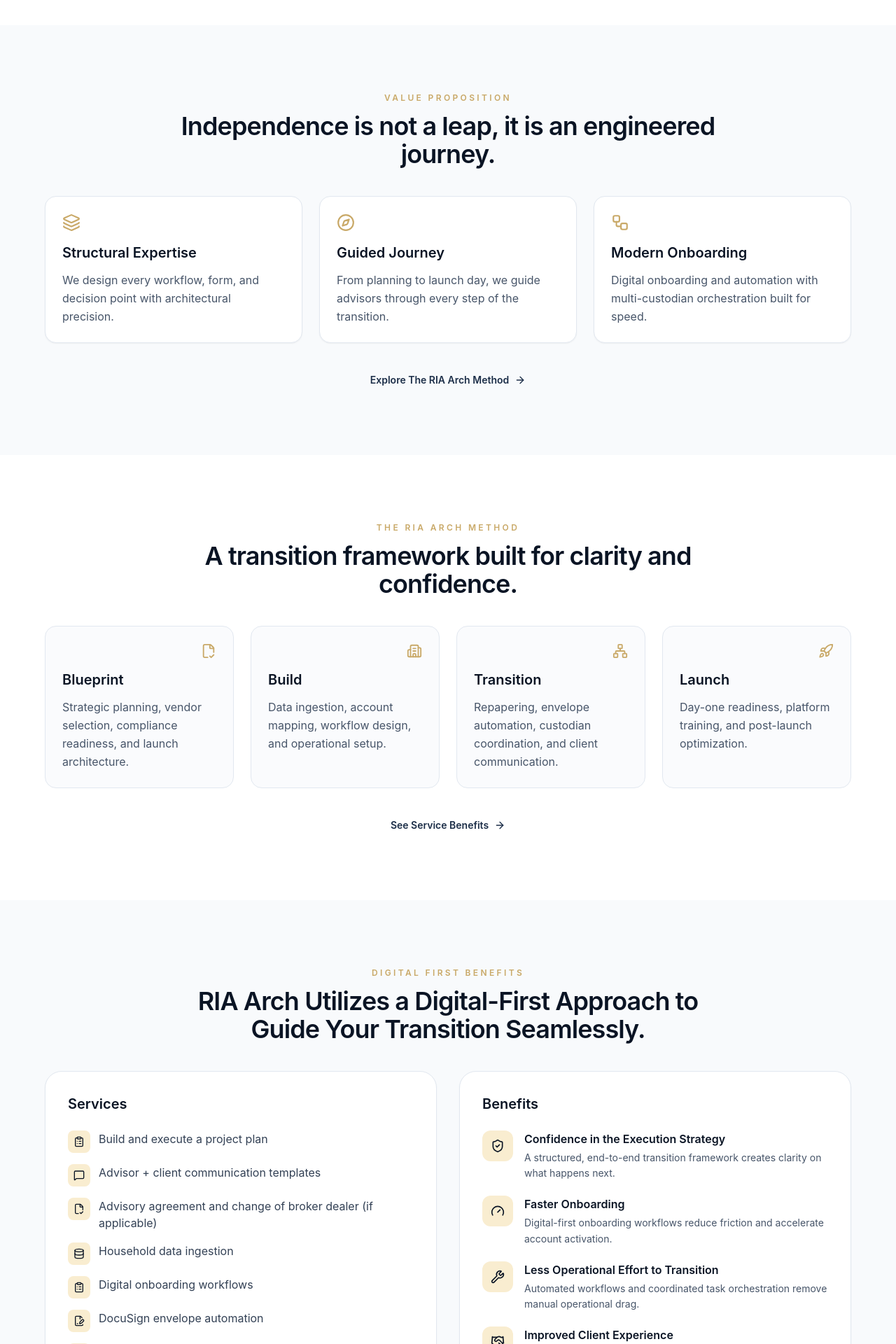
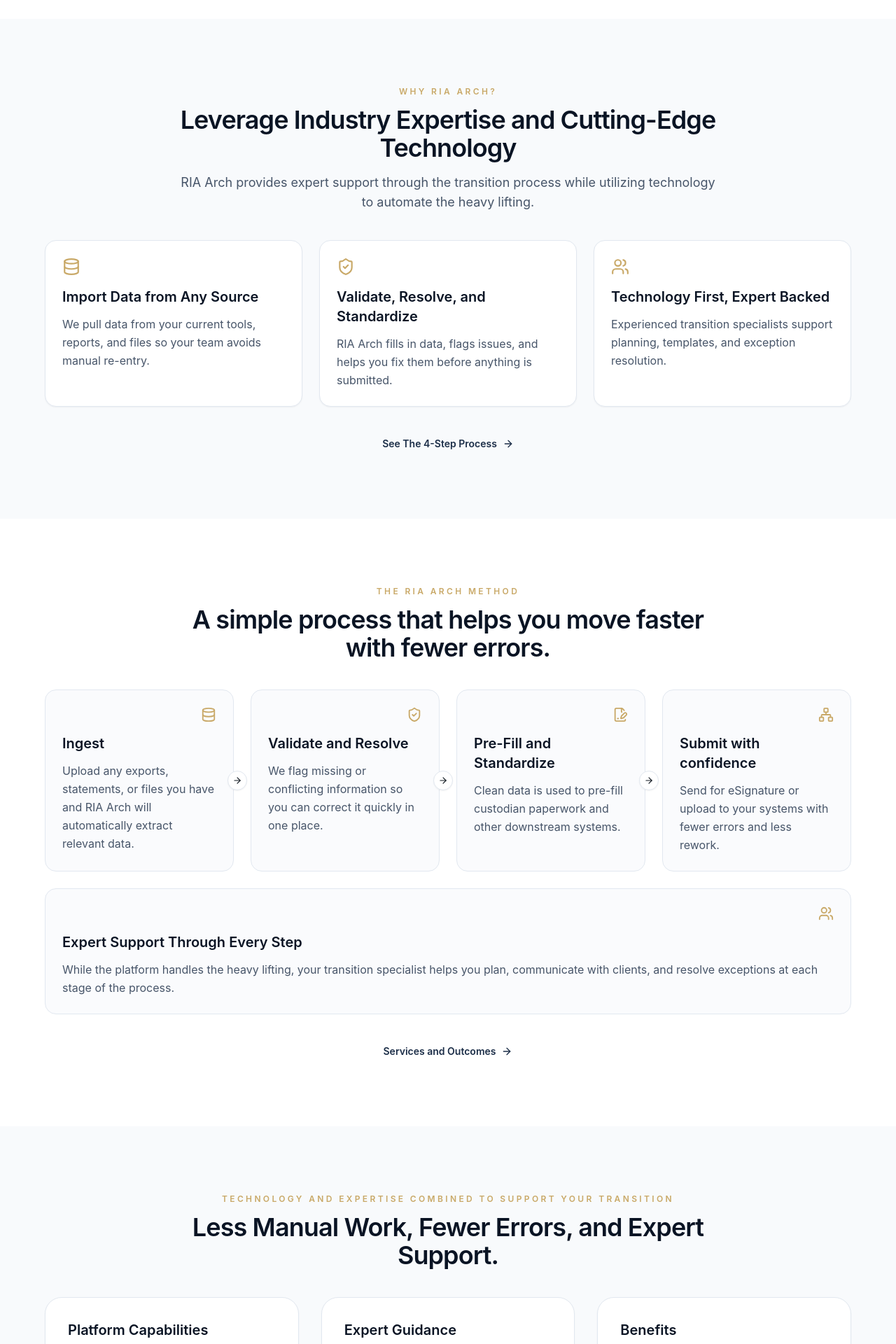
Before and after one commit to DonoAg/RIA_Arch_Landing, a React (Vite) app: page / in a window 1280 px wide. Shown: the part 880-2800 px from the top of the page at 70% size. Built offline with nearby package versions, Linux system fonts and the light colour scheme.

Commit message:
Updated page to more eplicitly call out value proposition

```diff
--- a/src/components/SiteFooter.tsx
+++ b/src/components/SiteFooter.tsx
@@ -3,9 +3,11 @@
     <footer className="bg-navy-900 px-6 py-14 text-slate-300 md:px-10">
       <div className="mx-auto grid w-full max-w-6xl gap-8 md:grid-cols-4">
         <div>
-          <h4 className="text-sm font-semibold uppercase tracking-widest text-gold-200">Services</h4>
-          <a href="#services" className="mt-3 block text-sm text-slate-400 hover:text-gold-200">
-            Digital-First Services
+          <h4 className="text-sm font-semibold uppercase tracking-widest text-gold-200">
+            Why RIA Arch?
+          </h4>
+          <a href="#value" className="mt-3 block text-sm text-slate-400 hover:text-gold-200">
+            Why RIA Arch?
           </a>
         </div>
         <div>
--- a/src/components/SiteHeader.tsx
+++ b/src/components/SiteHeader.tsx
@@ -12,8 +12,8 @@
           <img src="/ria-arch-logo.png" alt="RIA Arch" className="h-10 w-auto rounded-sm" />
         </a>
         <nav className="hidden items-center gap-8 text-sm font-medium text-slate-700 lg:flex">
-          <a href="#services" className="transition hover:text-navy-900">
-            Services
+          <a href="#value" className="transition hover:text-navy-900">
+            Why RIA Arch?
           </a>
           <a href="#process" className="transition hover:text-navy-900">
             Method
--- a/src/pages/AboutPage.tsx
+++ b/src/pages/AboutPage.tsx
@@ -16,7 +16,7 @@
     role: 'Founder & CEO',
     image: '/adrian-larsen-headshot.png',
     bio: [
-      'Adrian Larsen has over 15 years of experience in RIA onboarding, custody platform strategy, and advisor transitions. He has held key roles at Fidelity Investments and LPL Financial, where he led complex RIA implementations, platform design initiatives, and large scale breakaway transitions. Adrian brings deep operational expertise and a modern, structured approach to helping advisors launch and scale independent firms with confidence.',
+      'Adrian Larsen has over 25 years of experience in RIA onboarding, custody platform strategy, and advisor transitions. He has held key roles at Fidelity Investments and LPL Financial, where he led complex RIA implementations, platform design initiatives, and large scale breakaway transitions. Adrian brings deep operational expertise and a modern, structured approach to helping advisors launch and scale independent firms with confidence.',
       'Across every role, Adrian has been the structural guide behind successful transitions, blending strategic clarity, operational precision, and a deep understanding of advisor psychology. His work has supported hundreds of advisors in launching, scaling, and optimizing their independent firms.',
       'Today, he brings that expertise to RIA Arch, helping advisors engineer the passage to independence with confidence and modern, platform ready structure.',
     ],
--- a/src/pages/WelcomePage.tsx
+++ b/src/pages/WelcomePage.tsx
@@ -1,23 +1,16 @@
 import {
   ArrowRight,
-  Building2,
   ClipboardList,
-  Compass,
   Database,
   FileCheck2,
   FileSignature,
   Gauge,
   Handshake,
-  Layers,
   LayoutDashboard,
   MessageSquare,
   Network,
-  Rocket,
-  Scale,
-  Share2,
   ShieldCheck,
   Users,
-  Wrench,
   Workflow,
 } from 'lucide-react'
 import { ReadyToBuildCta } from '../components/ReadyToBuildCta'
@@ -26,83 +19,83 @@
 
 const pillars = [
   {
-    title: 'Structural Expertise',
-    body: 'We design every workflow, form, and decision point with architectural precision.',
-    icon: Layers,
+    title: 'Import Data from Any Source',
+    body: 'We pull data from your current tools, reports, and files so your team avoids manual re-entry.',
+    icon: Database,
   },
   {
-    title: 'Guided Journey',
-    body: 'From planning to launch day, we guide advisors through every step of the transition.',
-    icon: Compass,
+    title: 'Validate, Resolve, and Standardize',
+    body: 'RIA Arch fills in data, flags issues, and helps you fix them before anything is submitted.',
+    icon: ShieldCheck,
   },
   {
-    title: 'Modern Onboarding',
-    body: 'Digital onboarding and automation with multi-custodian orchestration built for speed.',
-    icon: Workflow,
+    title: 'Technology First, Expert Backed',
+    body: 'Experienced transition specialists support planning, templates, and exception resolution.',
+    icon: Users,
   },
 ]
 
 const methodSteps = [
   {
-    title: 'Blueprint',
-    detail: 'Strategic planning, vendor selection, compliance readiness, and launch architecture.',
-    icon: FileCheck2,
+    title: 'Ingest',
+    detail: 'Upload any exports, statements, or files you have and RIA Arch will automatically extract relevant data.',
+    icon: Database,
   },
   {
-    title: 'Build',
-    detail: 'Data ingestion, account mapping, workflow design, and operational setup.',
-    icon: Building2,
+    title: 'Validate and Resolve',
+    detail:
+      'We flag missing or conflicting information so you can correct it quickly in one place.',
+    icon: ShieldCheck,
   },
   {
-    title: 'Transition',
-    detail: 'Repapering, envelope automation, custodian coordination, and client communication.',
-    icon: Network,
+    title: 'Pre-Fill and Standardize',
+    detail: 'Clean data is used to pre-fill custodian paperwork and other downstream systems.',
+    icon: FileSignature,
   },
   {
-    title: 'Launch',
-    detail: 'Day-one readiness, platform training, and post-launch optimization.',
-    icon: Rocket,
+    title: 'Submit with confidence',
+    detail: 'Send for eSignature or upload to your systems with fewer errors and less rework.',
+    icon: Network,
   },
 ]
 
 const benefits = [
   {
-    title: 'Confidence in the Execution Strategy',
-    description: 'A structured, end-to-end transition framework creates clarity on what happens next.',
-    icon: ShieldCheck,
-  },
-  {
-    title: 'Faster Onboarding',
-    description: 'Digital-first onboarding workflows reduce friction and accelerate account activation.',
+    title: 'Transition Faster',
+    description: 'Automation cuts manual work so you can complete your transition sooner.',
     icon: Gauge,
   },
   {
-    title: 'Less Operational Effort to Transition',
-    description: 'Automated workflows and coordinated task orchestration remove manual operational drag.',
-    icon: Wrench,
+    title: 'Fewer NIGOs and Rework',
+    description: 'Issues are caught early, so fewer items come back for correction.',
+    icon: FileCheck2,
   },
   {
-    title: 'Improved Client Experience',
-    description:
-      'Clear communication and streamlined onboarding create a smoother client transition journey.',
+    title: 'More Consistent Data',
+    description: 'The same clean data flows into your core systems and reduces mismatches.',
+    icon: Workflow,
+  },
+  {
+    title: 'Less Stress on your Team',
+    description: 'Your specialist helps with planning, communications, and exceptions when they happen.',
     icon: Handshake,
   },
 ]
 
-const capabilities = [
-  { title: 'Build and execute a project plan', icon: ClipboardList },
-  { title: 'Advisor + client communication templates', icon: MessageSquare },
-  {
-    title: 'Advisory agreement and change of broker dealer (if applicable)',
-    icon: FileCheck2,
-  },
-  { title: 'Household data ingestion', icon: Database },
-  { title: 'Digital onboarding workflows', icon: ClipboardList },
-  { title: 'DocuSign envelope automation', icon: FileSignature },
-  { title: 'Multi-custodian orchestration', icon: Share2 },
-  { title: 'Compliance-aligned workflows', icon: Scale },
-  { title: 'Transition project dashboard', icon: LayoutDashboard },
-  { title: 'Experienced onboarding resources with on-site or remote support', icon: Users },
+const platformCapabilities = [
+  { title: 'Pull data from your current tools, reports, and files', icon: Database },
+  { title: 'Auto-fill key fields to save time', icon: Workflow },
+  { title: 'Flag missing or conflicting information', icon: ShieldCheck },
+  { title: 'Review and fix issues in one digital workspace', icon: LayoutDashboard },
+  { title: 'Pre-fill custodian forms for eSignature or upload', icon: FileSignature },
+  { title: 'Send clean data to your core business systems', icon: Network },
+]
+
+const expertSupportCapabilities = [
+  { title: 'Transition specialist to build and execute the project plan', icon: ClipboardList },
+  { title: 'Advisor and client communication template development', icon: MessageSquare },
+  { title: 'Hands-on review of data before final submission', icon: FileCheck2 },
+  { title: 'Help resolving exceptions if anything slips through', icon: Users },
 ]
 
 export function WelcomePage() {
@@ -110,16 +103,16 @@
     <main id="top">
       <Section className="relative overflow-hidden bg-hero-glow pb-20 pt-20 text-white md:pt-28">
         <div className="pointer-events-none absolute inset-0 bg-gradient-to-r from-navy-900/35 via-navy-900/10 to-transparent" />
-        <div className="grid items-center gap-14 lg:grid-cols-[1.15fr_0.85fr]">
-          <div className="relative rounded-3xl border border-white/15 bg-navy-900/35 p-8 shadow-panel backdrop-blur-sm md:p-10">
+        <div className="grid items-center gap-10 lg:grid-cols-[0.95fr_1.05fr]">
+          <div className="relative rounded-3xl border border-white/15 bg-navy-900/35 p-7 shadow-panel backdrop-blur-sm md:p-8">
             <p className="text-xs font-semibold uppercase tracking-[0.3em] text-gold-100">
               RIA Arch
             </p>
-            <h1 className="mt-5 text-4xl font-semibold leading-tight text-white md:text-6xl">
-              Your gateway to independence.
+            <h1 className="mt-5 text-4xl font-semibold leading-tight text-white md:text-5xl">
+            Your gateway to independence.
             </h1>
             <p className="mt-6 max-w-2xl text-lg leading-relaxed text-slate-100">
-              Architectural precision for advisor transitions, onboarding, and RIA launch execution.
+              RIA Arch ingests data from any source, validates and standardizes it, then pre-fills and submits clean data to custodians and enterprise systems.
             </p>
             <div className="mt-10 flex flex-col gap-4 sm:flex-row">
               <a
@@ -133,11 +126,15 @@
             </div>
           </div>
 
-          <div className="relative mx-auto flex h-[300px] w-full max-w-[350px] items-center justify-center rounded-3xl border border-gold-200/60 bg-navy-900/55 p-4 shadow-panel ring-1 ring-white/20 backdrop-blur-md">
+          <div className="relative mx-auto flex w-full max-w-[640px] items-center justify-center rounded-3xl border border-gold-200/60 bg-navy-900/55 p-3 shadow-panel ring-1 ring-white/20 backdrop-blur-md">
             <img
-              src="/favicon.png"
-              alt="RIA Arch icon"
-              className="h-full w-full max-h-[270px] max-w-[270px] object-contain"
+              src="/ria-arch-technology-flow-expert-guidance.png"
+              alt="RIA Arch technology flow from source data to validated destination uploads"
+              className="h-full w-full rounded-2xl object-cover"
+              onError={(event) => {
+                event.currentTarget.src = '/favicon.png'
+                event.currentTarget.className = 'h-full w-full max-h-[270px] max-w-[270px] object-contain'
+              }}
             />
           </div>
         </div>
@@ -158,11 +155,12 @@
         </div>
       </Section>
 
-      <Section id="services" className="bg-slate-50">
+      <Section id="value" className="bg-slate-50">
         <SectionHeader
           centered
-          eyebrow="Value Proposition"
-          title="Independence is not a leap, it is an engineered journey."
+          eyebrow="WHY RIA ARCH?"
+          title="Leverage Industry Expertise and Cutting-Edge Technology"
+          subtitle="RIA Arch provides expert support through the transition process while utilizing technology to automate the heavy lifting."
         />
         <div className="grid gap-6 md:grid-cols-3">
           {pillars.map((pillar) => {
@@ -184,7 +182,7 @@
             href="#process"
             className="inline-flex items-center gap-2 text-sm font-semibold text-navy-700 transition hover:text-navy-900"
           >
-            Explore The RIA Arch Method
+            See The 4-Step Process
             <ArrowRight size={16} />
           </a>
         </div>
@@ -194,31 +192,50 @@
         <SectionHeader
           centered
           eyebrow="The RIA Arch Method"
-          title="A transition framework built for clarity and confidence."
+          title="A simple process that helps you move faster with fewer errors."
         />
         <div className="grid gap-6 md:grid-cols-2 xl:grid-cols-4">
-          {methodSteps.map((step) => {
+          {methodSteps.map((step, index) => {
             const Icon = step.icon
             return (
               <article
                 key={step.title}
-                className="rounded-2xl border border-slate-200 bg-slate-50/70 p-6"
+                className="relative rounded-2xl border border-slate-200 bg-slate-50/70 p-6"
               >
                 <div className="flex justify-end">
                   <Icon size={22} className="text-gold-400" />
                 </div>
                 <h3 className="mt-4 text-xl font-semibold text-navy-900">{step.title}</h3>
                 <p className="mt-3 leading-relaxed text-slate-600">{step.detail}</p>
+                {index < methodSteps.length - 1 ? (
+                  <div className="pointer-events-none absolute -right-5 top-1/2 hidden -translate-y-1/2 xl:flex">
+                    <div className="rounded-full border border-slate-200 bg-white p-1.5 shadow-sm">
+                      <ArrowRight size={14} className="text-gold-500" />
+                    </div>
+                  </div>
+                ) : null}
               </article>
             )
           })}
+          <article className="rounded-2xl border border-slate-200 bg-slate-50/70 p-6 md:col-span-2 xl:col-span-4">
+            <div className="flex justify-end">
+              <Users size={22} className="text-gold-400" />
+            </div>
+            <h3 className="mt-4 text-xl font-semibold text-navy-900">
+              Expert Support Through Every Step
+            </h3>
+            <p className="mt-3 leading-relaxed text-slate-600">
+              While the platform handles the heavy lifting, your transition specialist helps you plan,
+              communicate with clients, and resolve exceptions at each stage of the process.
+            </p>
+          </article>
         </div>
         <div className="mt-10 text-center">
           <a
             href="#benefits"
             className="inline-flex items-center gap-2 text-sm font-semibold text-navy-700 transition hover:text-navy-900"
           >
-            See Service Benefits
+            Services and Outcomes
             <ArrowRight size={16} />
           </a>
         </div>
@@ -227,14 +244,31 @@
       <Section id="benefits" className="bg-slate-50">
         <SectionHeader
           centered
-          eyebrow="Digital First Benefits"
-          title="RIA Arch Utilizes a Digital-First Approach to Guide Your Transition Seamlessly."
+          eyebrow="TECHNOLOGY AND EXPERTISE COMBINED TO SUPPORT YOUR TRANSITION"
+          title="Less Manual Work, Fewer Errors, and Expert Support."
         />
-        <div className="grid items-stretch gap-8 lg:grid-cols-2">
+        <div className="grid items-stretch gap-8 lg:grid-cols-3">
           <div className="rounded-3xl border border-slate-200 bg-white p-8 shadow-sm">
-            <h3 className="text-xl font-semibold text-navy-900">Services</h3>
+            <h3 className="text-xl font-semibold text-navy-900">Platform Capabilities</h3>
             <ul className="mt-6 space-y-4">
-              {capabilities.map((item) => {
+              {platformCapabilities.map((item) => {
+                const Icon = item.icon
+                return (
+                  <li key={item.title} className="flex items-start gap-3 text-slate-700">
+                    <div className="inline-flex rounded-lg bg-gold-100 p-2">
+                      <Icon className="shrink-0 text-navy-900" size={16} />
+                    </div>
+                    <span>{item.title}</span>
+                  </li>
+                )
+              })}
+            </ul>
+          </div>
+
+          <div className="rounded-3xl border border-slate-200 bg-white p-8 shadow-sm">
+            <h3 className="text-xl font-semibold text-navy-900">Expert Guidance</h3>
+            <ul className="mt-6 space-y-4">
+              {expertSupportCapabilities.map((item) => {
                 const Icon = item.icon
                 return (
                   <li key={item.title} className="flex items-start gap-3 text-slate-700">
```
Also changed, not shown: public/ria-arch-technology-flow-expert-guidance.png (added).
